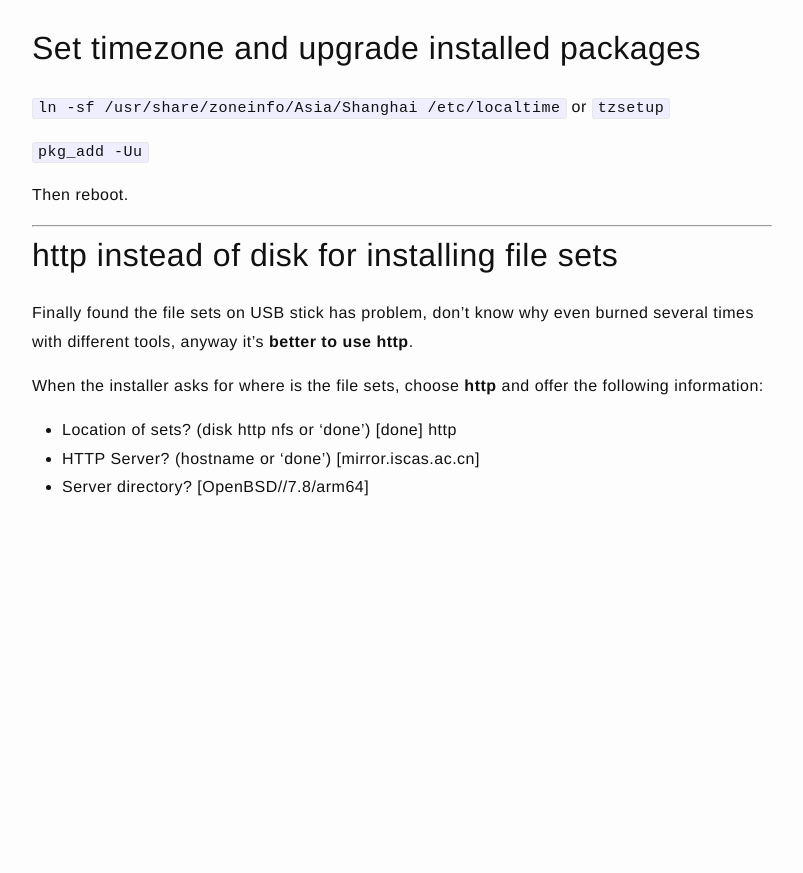
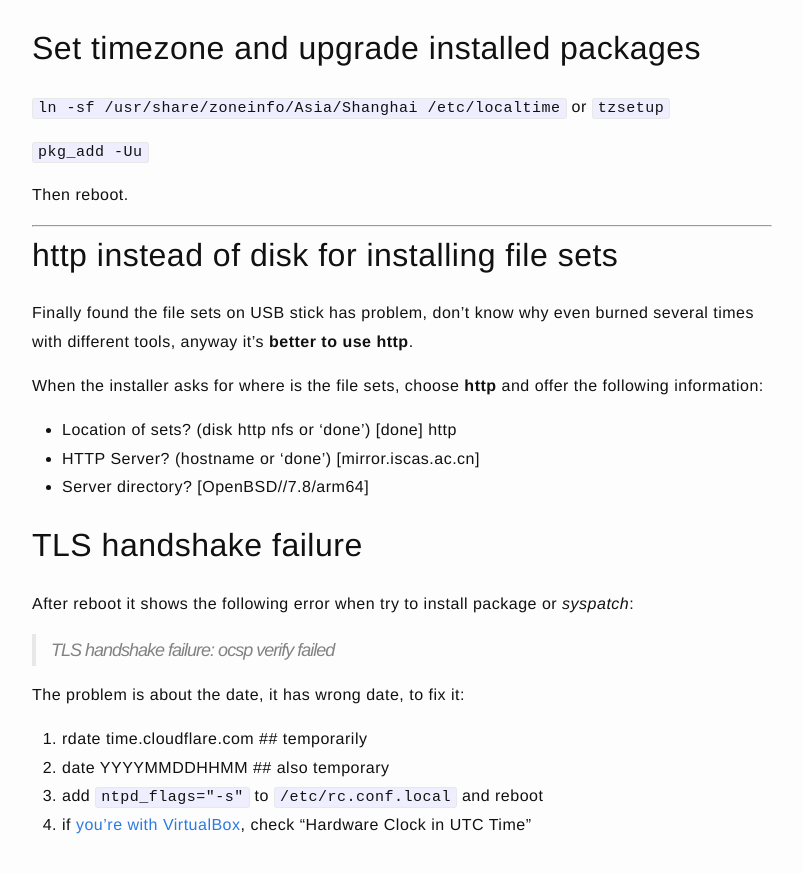
Before and after one commit to jazzi/jazzi.github.io, a Jekyll site: the page built from _posts/2025-12-09-install-openbsd78-on-raspberry-3b.md, in a window 1280 px wide and 900 px high, scrolled down 6379 px. Shown: the top 873 px of the window, without its empty margins (238-1041 px from the left). Built offline with Jekyll 4.4.1, drawn with Linux system fonts in a browser that asks for light colours; before the commit the page ends 6941 px from its top, so only the background shows below that.

Commit message:
add tips

```diff
--- a/_posts/2025-12-09-install-openbsd78-on-raspberry-3b.md
+++ b/_posts/2025-12-09-install-openbsd78-on-raspberry-3b.md
@@ -246,3 +246,16 @@ When the installer asks for where is the file sets, choose **http** and offer th
 * Location of sets? (disk http nfs or 'done') [done] http
 * HTTP Server? (hostname or 'done') [mirror.iscas.ac.cn]
 * Server directory? [OpenBSD//7.8/arm64]
+
+## TLS handshake failure
+
+After reboot it shows the following error when try to install package or *syspatch*:
+
+> TLS handshake failure: ocsp verify failed
+
+The problem is about the date, it has wrong date, to fix it:
+
+1. rdate time.cloudflare.com ## temporarily
+2. date YYYYMMDDHHMM ## also temporary
+3. add `ntpd_flags="-s"` to `/etc/rc.conf.local` and reboot
+4. if [you're with VirtualBox](https://obsd.solutions/en/blog/2022/02/18/openbsd-pkg_add-didnt-work-due-to-wrong-time/), check "Hardware Clock in UTC Time"
```
